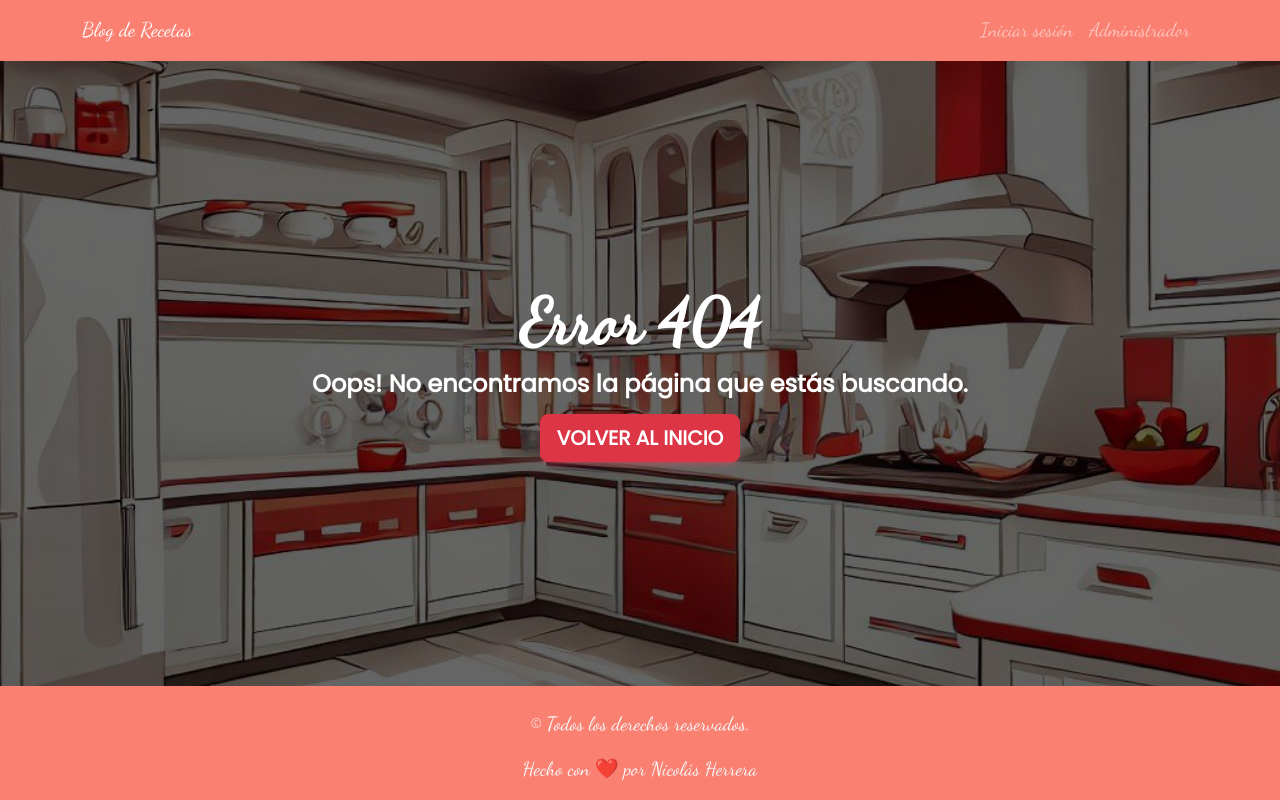
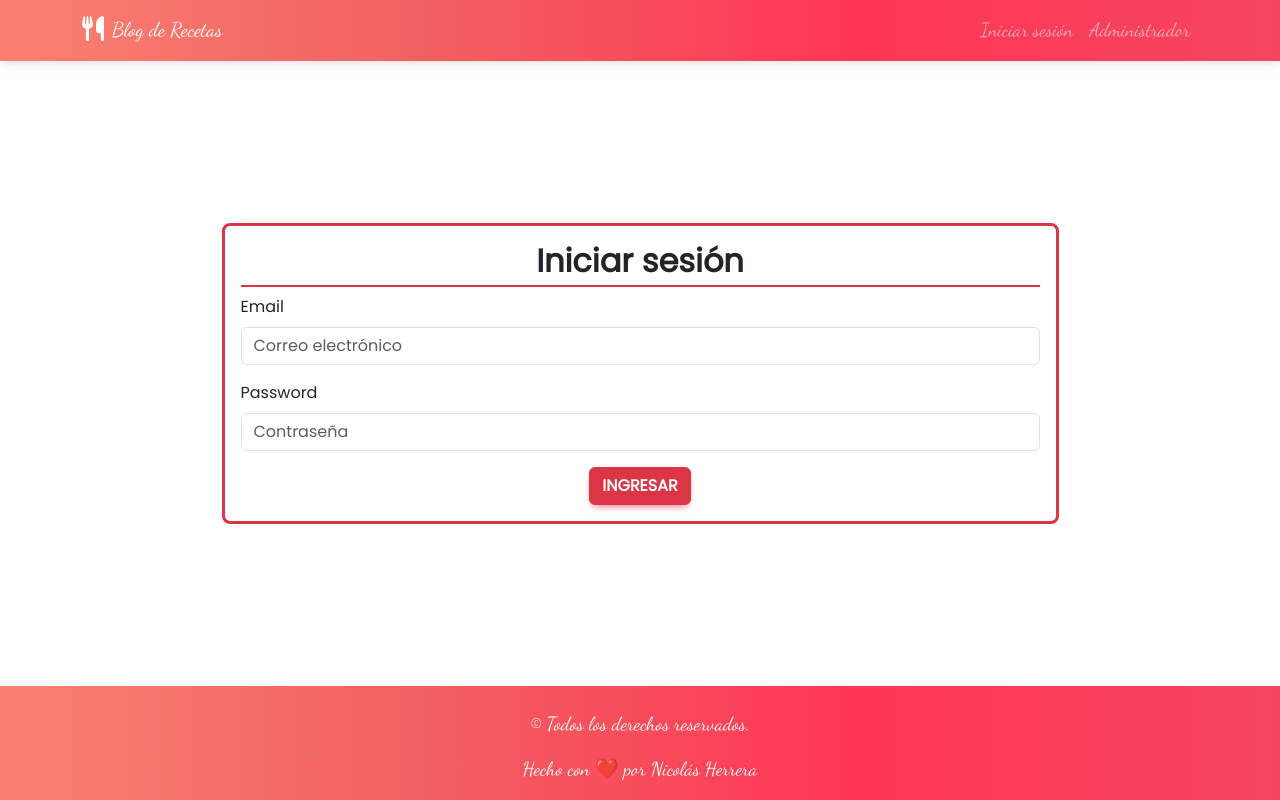
Before and after one commit to herreranicolas/blog-de-recetas-frontend, a React (Vite) app: page / in a window 1280 px wide. Before the commit this address had no page. Built offline with nearby package versions, Linux system fonts and the light colour scheme.

Commit message:
Agregue el maquetado de la pagina de login

```diff
--- a/src/App.css
+++ b/src/App.css
@@ -10,12 +10,6 @@ body {
   min-height: 100vh;
 }
 
-nav,
-footer {
-  background-color: salmon;
-  color: white;
-}
-
 .card-title {
   color: salmon;
   font-family: "Dancing Script", cursive;
@@ -23,7 +17,8 @@ footer {
 }
 
 .card-body,
-.mask {
+.mask,
+form {
   font-family: "Poppins", sans-serif;
 }
 
@@ -46,6 +41,20 @@ footer {
 
 .seccionPrincipal {
   flex-grow: 1;
+}
+
+.gradient-custom-2,
+nav,
+footer {
+  background: #fa8072;
+  background: -webkit-linear-gradient(
+    to right,
+    #fa8072,
+    #f16060,
+    #ff3655,
+    #f4455f
+  );
+  background: linear-gradient(to right, #fa8072, #f16060, #ff3655, #f4455f);
 }
 
 @media (min-width: 577px) {
--- a/src/App.jsx
+++ b/src/App.jsx
@@ -6,13 +6,15 @@ import Menu from "./components/common/Menu";
 import Footer from "./components/common/Footer";
 import Inicio from "./components/views/Inicio";
 import Error404 from "./components/views/Error404";
+import Login from "./components/views/Login";
 
 function App() {
   return (
     <>
       <Menu></Menu>
       {/* <Inicio></Inicio> */}
-      <Error404></Error404>
+      {/* <Error404></Error404> */}
+      <Login></Login>
       <Footer></Footer>
     </>
   );
--- a/src/components/common/Menu.jsx
+++ b/src/components/common/Menu.jsx
@@ -1,12 +1,18 @@
 import Container from "react-bootstrap/Container";
 import Nav from "react-bootstrap/Nav";
 import Navbar from "react-bootstrap/Navbar";
+import { MDBIcon } from "mdb-react-ui-kit";
 
 function Menu() {
   return (
     <Navbar expand="lg" data-bs-theme="dark">
       <Container>
-        <Navbar.Brand href="#home">Blog de Recetas</Navbar.Brand>
+        <Navbar.Brand href="#home">
+          <span className="me-2">
+            <MDBIcon fas icon="utensils" size="lg" />
+          </span>
+          Blog de Recetas
+        </Navbar.Brand>
         <Navbar.Toggle aria-controls="basic-navbar-nav" />
         <Navbar.Collapse id="basic-navbar-nav">
           <Nav className="ms-auto">
--- /dev/null
+++ b/src/components/views/Login.jsx
@@ -0,0 +1,28 @@
+import { Form, Button, Container, Card } from "react-bootstrap";
+
+const Login = () => {
+  return (
+    <Container className="seccionPrincipal d-flex justify-content-center align-items-center">
+      <Form className="w-75 border border-3 border-danger rounded-3 p-3">
+        <h5 className="text-center fs-2 pb-1 fw-bolder border-bottom border-2 border-danger">
+          Iniciar sesión
+        </h5>
+        <Form.Group className="mb-3" controlId="formBasicEmail">
+          <Form.Label className="text-dark">Email</Form.Label>
+          <Form.Control type="email" placeholder="Correo electrónico" />
+        </Form.Group>
+        <Form.Group className="mb-3" controlId="formBasicPassword">
+          <Form.Label className="text-dark">Password</Form.Label>
+          <Form.Control type="password" placeholder="Contraseña" />
+        </Form.Group>
+        <div className="text-center ">
+          <Button variant="danger" type="submit" className="fw-bold">
+            Ingresar
+          </Button>
+        </div>
+      </Form>
+    </Container>
+  );
+};
+
+export default Login;
```
